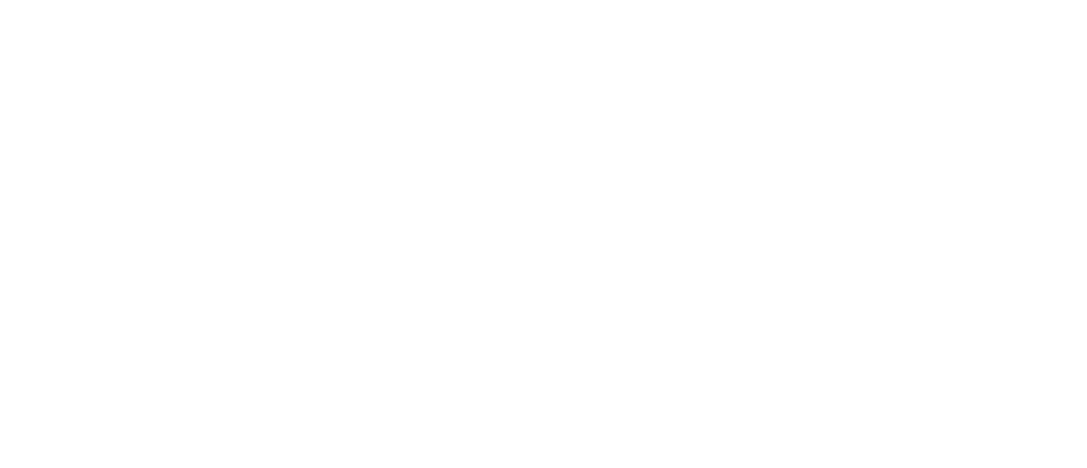
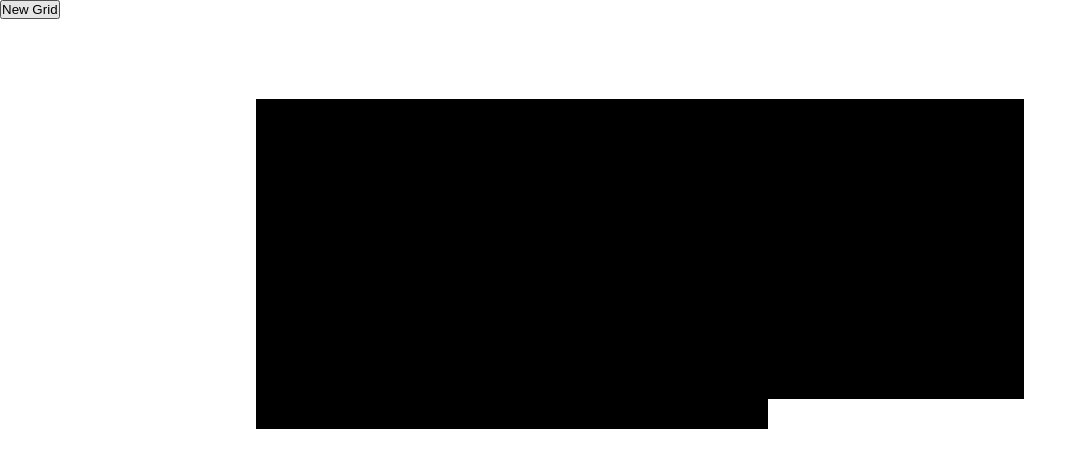
Before and after one commit to bowen-anth/etch-a-sketch, a plain HTML site: page index.html in a window 1280 px wide. Shown: the whole page, without its empty margins (0-1087 px from the left). Drawn offline with Linux system fonts and the light colour scheme.

Commit message:
working model

```diff
--- a/app.js
+++ b/app.js
@@ -1 +1,51 @@
-console.log("test");
+const BODY = document.querySelector("body");
+const MAIN_DIV = document.createElement("div");
+const gridItems = document.querySelectorAll(".grid-item");
+
+MAIN_DIV.classList.add("main");
+BODY.appendChild(MAIN_DIV);
+
+newGridButton.addEventListener("click", () => {
+  let gridSize = prompt("Enter the number of squares per side (max: 100):");
+
+  // Validate user input
+  gridSize = parseInt(gridSize);
+  if (isNaN(gridSize) || gridSize <= 0 || gridSize > 100) {
+    alert("Please enter a valid number between 1 and 100.");
+    return;
+  }
+
+  // Calculate the width of each square based on the total width of the grid
+  const squareWidth = MAIN_DIV.offsetWidth / gridSize - 1;
+  gridItems.style.setProperty("--square-width", `${squareWidth}px`);
+
+  createGrid(gridSize);
+});
+
+function createGrid(size) {
+  MAIN_DIV.innerHTML = ""; // Clear existing grid
+
+  for (let i = 1; i <= size * size; i++) {
+    const newDivs = document.createElement("div");
+    newDivs.classList.add("grid-item");
+    newDivs.style.backgroundColor = "black";
+    MAIN_DIV.appendChild(newDivs);
+  }
+}
+
+const appendDiv = () => {
+  for (let i = 1; i <= 256; i++) {
+    const newDiv = document.createElement("div");
+    newDiv.classList.add("grid-item");
+    MAIN_DIV.appendChild(newDiv);
+  }
+};
+
+MAIN_DIV.addEventListener("click", (event) => {
+  if (event.target.classList.contains("grid-item")) {
+    event.target.classList.toggle("colored");
+    console.log(event.target);
+  }
+});
+
+createGrid(16);
--- a/index.html
+++ b/index.html
@@ -6,6 +6,8 @@
     <link rel="stylesheet" href="styles.css" />
     <title>Etch-A-Sketch</title>
   </head>
-  <body></body>
+  <body>
+    <button id="newGridButton">New Grid</button>
+  </body>
   <script src="app.js"></script>
 </html>
--- a/styles.css
+++ b/styles.css
@@ -3,3 +3,37 @@
   margin: 0;
   box-sizing: border-box;
 }
+
+body {
+  min-height: 100dvh;
+}
+
+.main {
+  display: flex;
+  flex-direction: row;
+  flex-wrap: wrap;
+  width: 60%;
+  margin: 10dvh auto;
+}
+
+.main div {
+  background-color: black;
+  height: 30px;
+  width: 30px;
+  align-self: center;
+  align-content: center;
+  flex: none;
+  flex: 0 0 calc(6.25% - 1em); /* (100% / 16) - gap */
+}
+
+/* .main div:hover {
+  background-color: beige;
+} */
+
+.grid-item.colored {
+  background-color: white !important;
+}
+
+.grid-item {
+  background-color: teal;
+}
```
